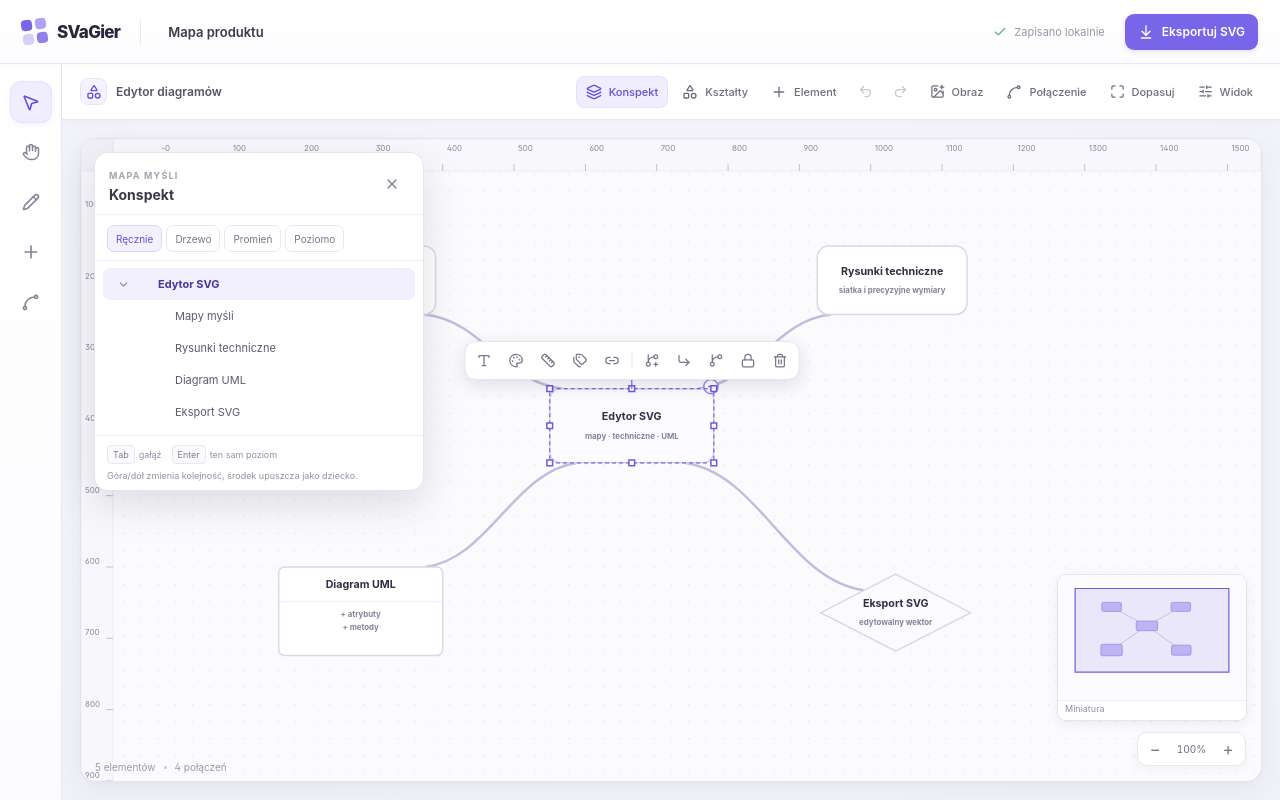
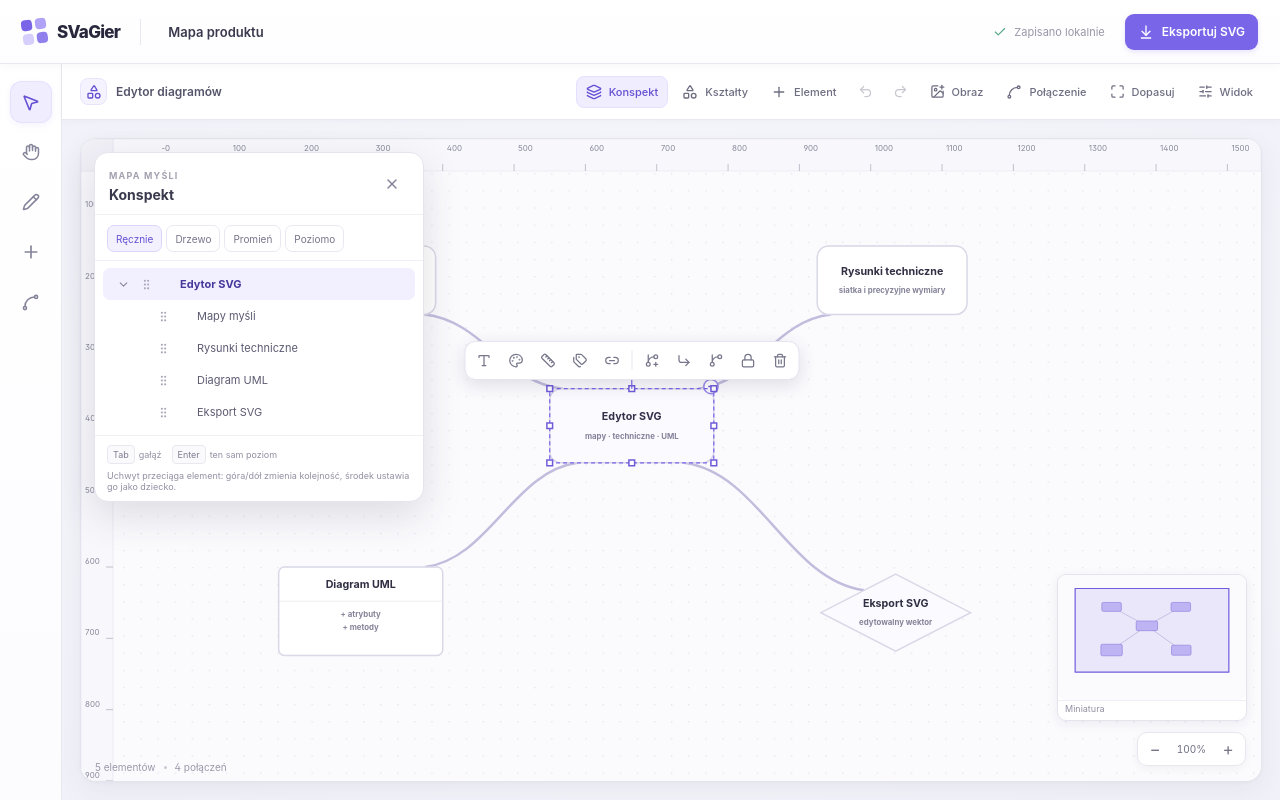
Before and after one commit to DaWitt99/SVaGier, a React (Vite) app: page / in a window 1280 px wide. Both pictures are taken after a click on the button "Konspekt". Built offline with nearby package versions, Linux system fonts and the light colour scheme.

Commit message:
Use pointer drag in Tauri outline

```diff
--- a/src/components/OutlinePanel.tsx
+++ b/src/components/OutlinePanel.tsx
@@ -1,6 +1,6 @@
-import { useState } from "react";
-import { ChevronDown, ChevronRight, X } from "lucide-react";
-import type { ReactNode } from "react";
+import { useRef, useState } from "react";
+import { ChevronDown, ChevronRight, GripVertical, X } from "lucide-react";
+import type { PointerEvent as ReactPointerEvent, ReactNode } from "react";
 import type { DiagramNode, MindMapLayout } from "../model";
 
 interface OutlinePanelProps {
@@ -22,9 +22,19 @@ const layoutOptions: { value: MindMapLayout; label: string; title: string }[] =
   { value: "horizontal", label: "Poziomo", title: "Układ poziomy" },
 ];
 
+interface PointerDragSession {
+  pointerId: number;
+  sourceId: string;
+  startX: number;
+  startY: number;
+  active: boolean;
+}
+
 export default function OutlinePanel({ nodes, selectedNodeIds, layout, onSelect, onToggleCollapse, onLayoutChange, onReorder, onMoveAsChild, onClose }: OutlinePanelProps) {
   const [draggedNodeId, setDraggedNodeId] = useState<string | null>(null);
   const [dropTarget, setDropTarget] = useState<{ nodeId: string; mode: "before" | "child" | "after" | "invalid" } | null>(null);
+  const treeRef = useRef<HTMLDivElement>(null);
+  const pointerDragRef = useRef<PointerDragSession | null>(null);
   const nodeIds = new Set(nodes.map((node) => node.id));
   const nodeById = new Map(nodes.map((node) => [node.id, node]));
   const children = new Map<string, DiagramNode[]>();
@@ -54,6 +64,68 @@ export default function OutlinePanel({ nodes, selectedNodeIds, layout, onSelect,
     return "child";
   };
 
+  const findDropTarget = (clientX: number, clientY: number): { node: DiagramNode; element: HTMLElement } | null => {
+    const element = document.elementFromPoint(clientX, clientY)?.closest<HTMLElement>(".outline-row[data-outline-node-id]");
+    const node = element?.dataset.outlineNodeId ? nodeById.get(element.dataset.outlineNodeId) : undefined;
+    return element && node ? { node, element } : null;
+  };
+
+  const beginPointerDrag = (event: ReactPointerEvent<HTMLSpanElement>, node: DiagramNode) => {
+    if (node.locked || event.button !== 0 || !treeRef.current) return;
+    event.preventDefault();
+    pointerDragRef.current = {
+      pointerId: event.pointerId,
+      sourceId: node.id,
+      startX: event.clientX,
+      startY: event.clientY,
+      active: false,
+    };
+    treeRef.current.setPointerCapture(event.pointerId);
+  };
+
+  const handlePointerMove = (event: ReactPointerEvent<HTMLDivElement>) => {
+    const session = pointerDragRef.current;
+    if (!session || session.pointerId !== event.pointerId) return;
+    if (!session.active && Math.hypot(event.clientX - session.startX, event.clientY - session.startY) < 5) return;
+    if (!session.active) {
+      session.active = true;
+      setDraggedNodeId(session.sourceId);
+    }
+    event.preventDefault();
+    const hit = findDropTarget(event.clientX, event.clientY);
+    if (!hit) {
+      setDropTarget((current) => current === null ? current : null);
+      return;
+    }
+    const bounds = hit.element.getBoundingClientRect();
+    const mode = getDropMode(session.sourceId, hit.node, event.clientY, bounds.top, bounds.height);
+    setDropTarget((current) => current?.nodeId === hit.node.id && current.mode === mode ? current : { nodeId: hit.node.id, mode });
+  };
+
+  const finishPointerDrag = (event: ReactPointerEvent<HTMLDivElement>) => {
+    const session = pointerDragRef.current;
+    if (!session || session.pointerId !== event.pointerId) return;
+    if (session.active) {
+      const hit = findDropTarget(event.clientX, event.clientY);
+      if (hit) {
+        const bounds = hit.element.getBoundingClientRect();
+        const mode = getDropMode(session.sourceId, hit.node, event.clientY, bounds.top, bounds.height);
+        if (mode === "child") onMoveAsChild(session.sourceId, hit.node.id);
+        else if (mode === "before" || mode === "after") onReorder(session.sourceId, hit.node.id, mode === "after");
+      }
+    }
+    pointerDragRef.current = null;
+    setDraggedNodeId(null);
+    setDropTarget(null);
+  };
+
+  const cancelPointerDrag = (event: ReactPointerEvent<HTMLDivElement>) => {
+    if (pointerDragRef.current?.pointerId !== event.pointerId) return;
+    pointerDragRef.current = null;
+    setDraggedNodeId(null);
+    setDropTarget(null);
+  };
+
   const renderNode = (node: DiagramNode, depth: number): ReactNode => {
     if (visited.has(node.id)) return null;
     visited.add(node.id);
@@ -64,49 +136,19 @@ export default function OutlinePanel({ nodes, selectedNodeIds, layout, onSelect,
     return (
       <div className="outline-branch" key={node.id}>
         <div
-          className={`outline-row${selected ? " is-selected" : ""}${dropTarget?.nodeId === node.id ? ` is-drop-${dropTarget.mode}` : ""}`}
+          className={`outline-row${selected ? " is-selected" : ""}${draggedNodeId === node.id ? " is-dragging" : ""}${dropTarget?.nodeId === node.id ? ` is-drop-${dropTarget.mode}` : ""}`}
           role="treeitem"
           aria-level={depth + 1}
           aria-expanded={hasChildren ? !node.collapsed : undefined}
           style={{ paddingLeft: 8 + depth * 17 }}
-          draggable={!node.locked}
-          onDragStart={(event) => {
-            setDraggedNodeId(node.id);
-            setDropTarget(null);
-            event.dataTransfer.setData("text/plain", node.id);
-            event.dataTransfer.effectAllowed = "move";
-          }}
-          onDragEnd={() => { setDraggedNodeId(null); setDropTarget(null); }}
-          onDragOver={(event) => {
-            const draggedId = event.dataTransfer.getData("text/plain") || draggedNodeId;
-            if (!draggedId) return;
-            const bounds = event.currentTarget.getBoundingClientRect();
-            const mode = getDropMode(draggedId, node, event.clientY, bounds.top, bounds.height);
-            event.preventDefault();
-            event.dataTransfer.dropEffect = mode === "invalid" ? "none" : "move";
-            setDropTarget((current) => current?.nodeId === node.id && current.mode === mode ? current : { nodeId: node.id, mode });
-          }}
-          onDragLeave={(event) => {
-            if (event.currentTarget.contains(event.relatedTarget as Node | null)) return;
-            setDropTarget((current) => current?.nodeId === node.id ? null : current);
-          }}
-          onDrop={(event) => {
-            event.preventDefault();
-            const draggedId = event.dataTransfer.getData("text/plain") || draggedNodeId;
-            if (!draggedId) return;
-            const bounds = event.currentTarget.getBoundingClientRect();
-            const mode = getDropMode(draggedId, node, event.clientY, bounds.top, bounds.height);
-            if (mode === "child") onMoveAsChild(draggedId, node.id);
-            else if (mode === "before" || mode === "after") onReorder(draggedId, node.id, mode === "after");
-            setDraggedNodeId(null);
-            setDropTarget(null);
-          }}
+          data-outline-node-id={node.id}
         >
           {hasChildren ? (
             <button className="outline-collapse" type="button" aria-label={node.collapsed ? "Rozwiń gałąź" : "Zwiń gałąź"} onClick={() => onToggleCollapse(node.id)}>
               {node.collapsed ? <ChevronRight size={13} /> : <ChevronDown size={13} />}
             </button>
           ) : <span className="outline-collapse-spacer" />}
+          {!node.locked && <span className="outline-drag-handle" aria-hidden="true" title="Przeciągnij, aby zmienić hierarchię" onPointerDown={(event) => beginPointerDrag(event, node)}><GripVertical size={13} /></span>}
           <button className="outline-node-select" type="button" aria-current={selected ? "true" : undefined} onClick={() => onSelect(node.id)}>
             <span className="outline-priority" data-priority={node.priority ?? "none"} />
             <span className="outline-node-title">{node.title || "Bez nazwy"}</span>
@@ -136,11 +178,20 @@ export default function OutlinePanel({ nodes, selectedNodeIds, layout, onSelect,
       <div className="outline-layouts" role="group" aria-label="Automatyczny układ mapy">
         {layoutOptions.map((option) => <button key={option.value} type="button" className={layout === option.value ? "active" : ""} aria-pressed={layout === option.value} title={option.title} onClick={() => onLayoutChange(option.value)}>{option.label}</button>)}
       </div>
-      <div className="outline-tree" role="tree" aria-label="Węzły diagramu">{rows}</div>
+      <div
+        ref={treeRef}
+        className="outline-tree"
+        role="tree"
+        aria-label="Węzły diagramu"
+        onPointerMove={handlePointerMove}
+        onPointerUp={finishPointerDrag}
+        onPointerCancel={cancelPointerDrag}
+        onLostPointerCapture={cancelPointerDrag}
+      >{rows}</div>
       <footer className="outline-panel-footer">
         <span><kbd>Tab</kbd> gałąź</span>
         <span><kbd>Enter</kbd> ten sam poziom</span>
-        <small>Góra/dół zmienia kolejność, środek upuszcza jako dziecko.</small>
+        <small>Uchwyt przeciąga element: góra/dół zmienia kolejność, środek ustawia go jako dziecko.</small>
       </footer>
     </section>
   );
--- a/src/styles.css
+++ b/src/styles.css
@@ -663,11 +663,10 @@ select:focus-visible {
   align-items: center;
   gap: 3px;
   border-radius: 7px;
-  cursor: grab;
-}
-
-.outline-row:active { cursor: grabbing; }
+}
+
 .outline-row.is-selected { background: #f2efff; }
+.outline-row.is-dragging .outline-node-select { opacity: 0.48; }
 .outline-row.is-drop-child { background: #eeeaff; box-shadow: inset 0 0 0 1px #a89add; }
 .outline-row.is-drop-invalid { background: #fff0f0; box-shadow: inset 0 0 0 1px #e5a6aa; }
 .outline-row.is-drop-before::before,
@@ -702,6 +701,21 @@ select:focus-visible {
 }
 
 .outline-collapse:hover { background: #e9e5fb; color: var(--purple-dark); }
+
+.outline-drag-handle {
+  display: grid;
+  width: 19px;
+  height: 25px;
+  flex: 0 0 19px;
+  place-items: center;
+  border-radius: 5px;
+  color: #aaa8b8;
+  cursor: grab;
+  touch-action: none;
+}
+
+.outline-drag-handle:hover { background: #f1eff8; color: #716b8b; }
+.outline-drag-handle:active { cursor: grabbing; }
 
 .outline-node-select {
   display: flex;
```
